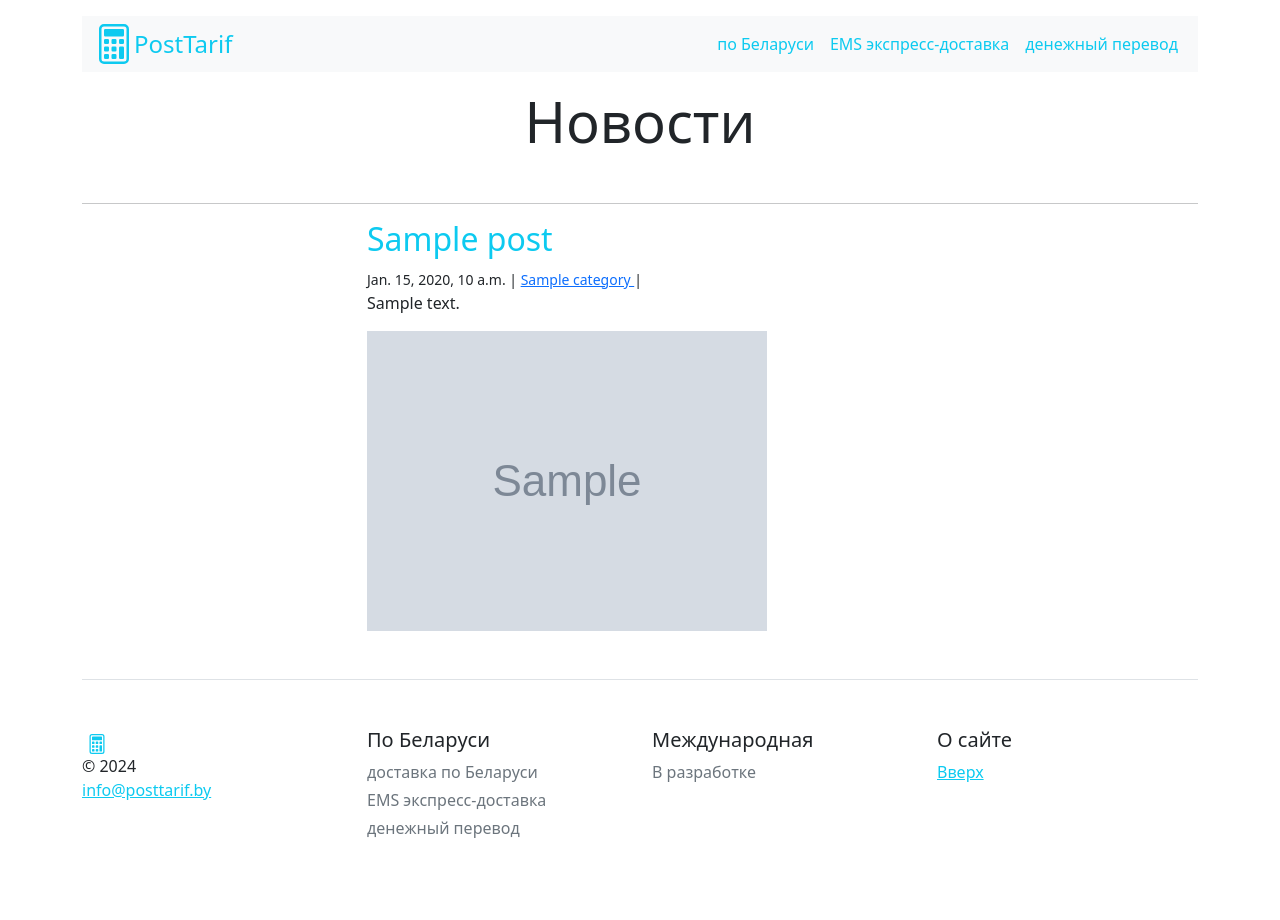
After one commit to AlenaYurevich/Postcalc3, a Django app: template news/templates/news_detail.html in a window 1280 px wide. The commit adds this page. Run offline with Django 3.2, Linux system fonts and the light colour scheme; the template is opened without the code that fills it: most values are stand-ins (such as "Sample title", 1, 10 or a date in 2020); grey boxes marked "Sample" are stand-in pictures; some libraries are stand-ins or nearby versions.

Commit message:
news detail

```diff
--- a/calc/templates/base.html
+++ b/calc/templates/base.html
@@ -214,7 +214,8 @@
   </header>
 {% block page_content %}
 {% endblock %}
- <footer class="pt-4 my-md-5 pt-md-5 border-top">
+
+   <footer class="footer my-md-5 pt-md-5 border-top mt-auto">
     <div class="row">
       <div class="col-12 col-md mb-4">
         <svg xmlns="http://www.w3.org/2000/svg" width="30" height="20" fill="currentColor" class="bi bi-calculator text-info" role="img" viewBox="0 0 16 16">
--- /dev/null
+++ b/news/templates/news_detail.html
@@ -0,0 +1,39 @@
+{% extends 'base.html' %}
+{% load static %}
+{% block page_content %}
+
+  <title>{{ post.title }}</title>
+  <meta name="description" content='{{ post.body | slice:":400" }}...'>
+  <meta name="keywords" content="Тарифы, рост тарифов, новые расчеты">
+  <link rel="canonical" href="{% url 'news_detail' post.pk %}"/>
+  <meta property="og:title" content="{{ post.title }}"/>
+  <meta property="og:image" content="{{ post.image }}"/>
+  <meta property="og:description" content='{{ post.body | slice:":400" }}...'/>
+  <meta property="og:type" content="article"/>
+ <main>
+  <header>
+    <div class="pricing-header p-3 pb-md-4 mx-auto text-center">
+      <h1 class="display-4 fw-normal text-body-emphasis">Новости </h1>
+    </div>
+  </header>
+  <hr>
+ <div class="row">
+    <div class="col-md-3 order-md-1">
+
+     </div>
+    <div class="col-md-7 order-md-2">
+        <h2 class="featurette-heading"><a class ="text-info text-decoration-none" href="{% url 'news_detail' post.pk %}">{{ post.title }}</a><span class="text-muted"></span></h2>
+        <small>{{ post.created_on }} |
+
+      {% for category in post.categories.all %}
+      <a href="{% url 'news_category' category.name %}">
+      {{ category.name | capfirst }}
+      </a> |
+      {% endfor %}
+        </small>
+        <p>{{ post.body }}</p>
+        <img src = "{{ post.image }}" alt = "{{ post.alt }}"/>
+    </div>
+  </div>
+  </main>
+ {% endblock %}
```
